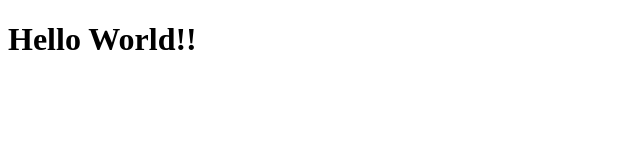
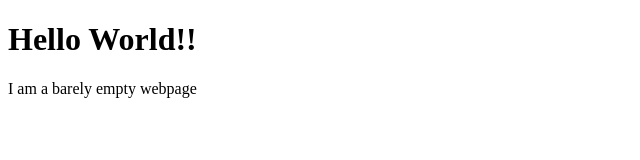
Before and after one commit to GeorgeOtegbeye/Demo, a plain HTML site: page index.html in a window 1280 px wide. Shown: the whole page, without its empty margins (0-640 px from the left). Drawn offline with Linux system fonts and the light colour scheme.

Commit message:
added a paragraph

```diff
--- a/index.html
+++ b/index.html
@@ -7,5 +7,6 @@
 </head>
 <body>
     <h1>Hello World!!</h1>
+    <p>I am a barely empty webpage</p>
 </body>
 </html>
```
